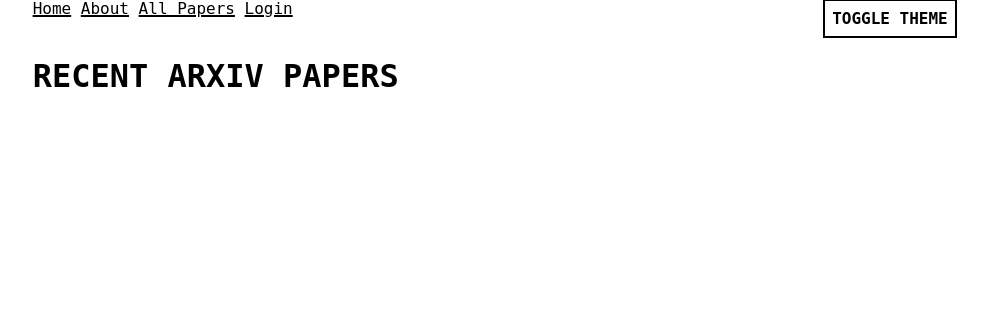
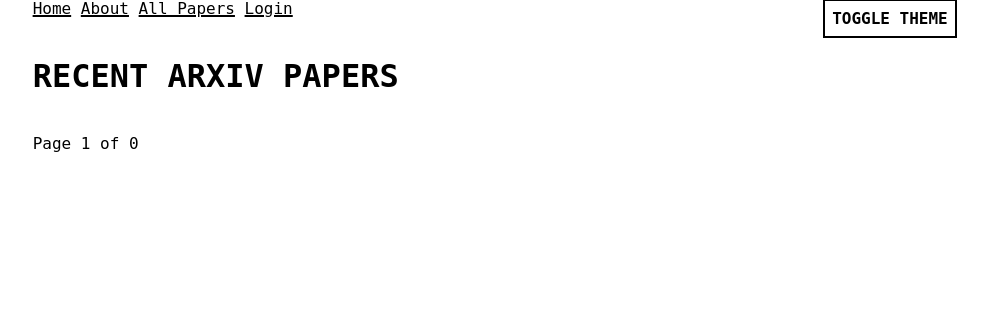
Before and after one commit to tnguyen21/arxivr, a Flask app: page / in a window 1280 px wide. Shown: the part 20-338 px from the top of the page, without its empty margins (145-1133 px from the left). Run offline with Flask 3, Linux system fonts and the light colour scheme; data that the repository does not hold is empty; some web fonts are replaced.

Commit message:
add pagination on home page

```diff
--- a/app.py
+++ b/app.py
@@ -13,17 +13,25 @@ def get_db():
         db.row_factory = sqlite3.Row
     return db
 
-
 @app.route('/')
 def index():
     db = get_db()
-    papers = db.execute('SELECT * FROM papers LIMIT 10').fetchall()
+    per_page = 10  # Number of papers per page
+    page = request.args.get('page', 1, type=int)  # Get the page number from the query parameters
+    offset = (page - 1) * per_page
+
+    papers = db.execute('SELECT * FROM papers ORDER BY published DESC LIMIT ? OFFSET ?', (per_page, offset)).fetchall()
+
     # Format the published date for each paper
-    # TODO this is messy; we should just store dates in a better format on init/batch insert
     papers = [dict(paper) for paper in papers]
     for paper in papers:
         paper['published'] = datetime.strptime(paper['published'], '%Y-%m-%dT%H:%M:%S%z').strftime('%d %b %Y')
-    return render_template('index.html', papers=papers)
+
+    # Get total count of papers for pagination
+    total_papers = db.execute('SELECT COUNT(*) as count FROM papers').fetchone()['count']
+    total_pages = (total_papers + per_page - 1) // per_page  # Ceiling division
+
+    return render_template('index.html', papers=papers, page=page, total_pages=total_pages, has_prev=page > 1, has_next=page < total_pages)
 
 @app.route('/about')
 def about():
--- a/templates/index.html
+++ b/templates/index.html
@@ -45,4 +45,16 @@
       </li>
     {% endfor %}
     </ul>
+    <div class="pagination">
+        {% if has_prev %}
+            <a href="{{ url_for('index', page=page-1) }}">&laquo; Previous</a>
+        {% endif %}
+
+        <span>Page {{ page }} of {{ total_pages }}</span>
+
+        {% if has_next %}
+            <a href="{{ url_for('index', page=page+1) }}">Next &raquo;</a>
+        {% endif %}
+    </div>
+    </ul>
 {% endblock %}
```
